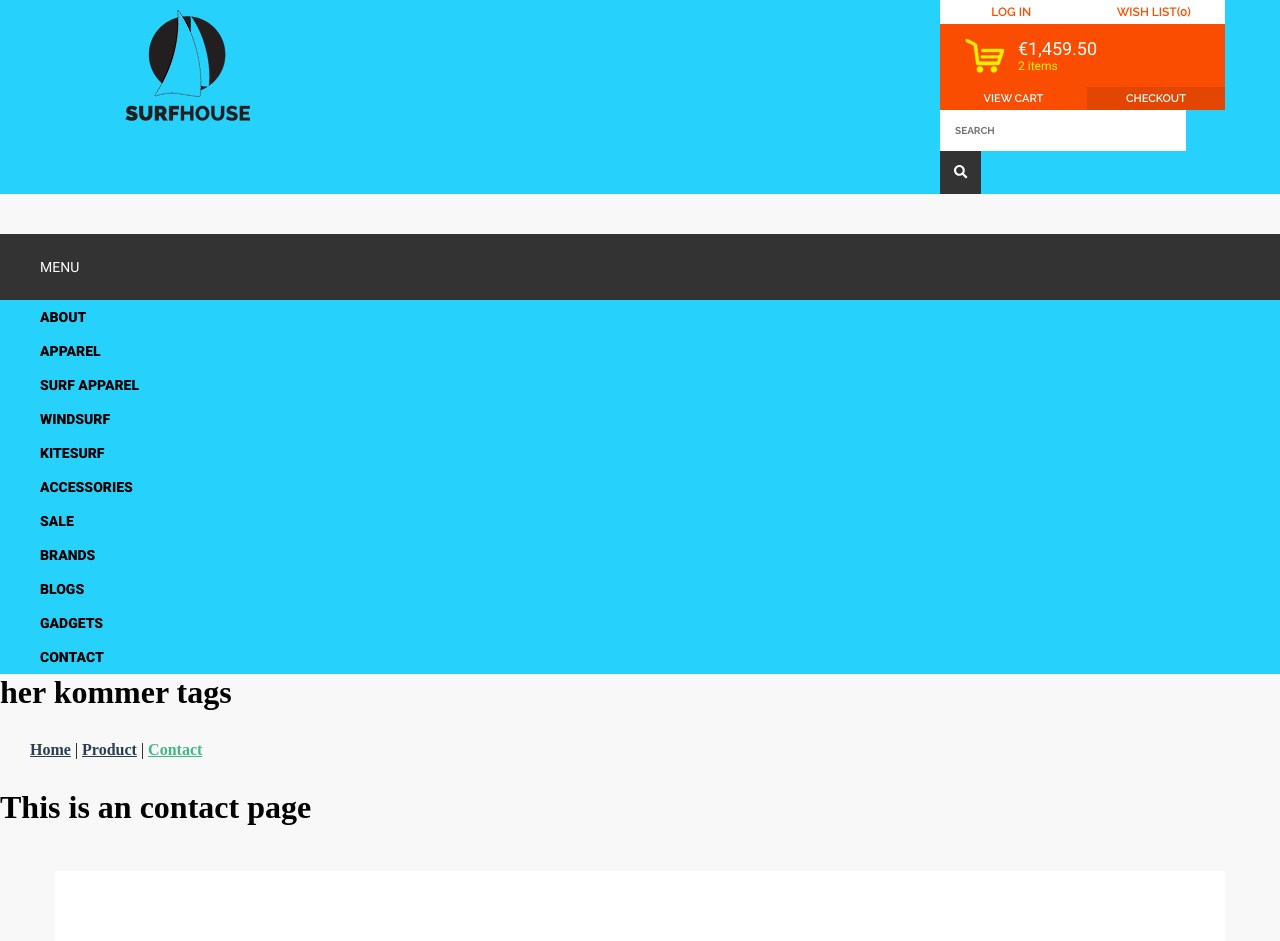
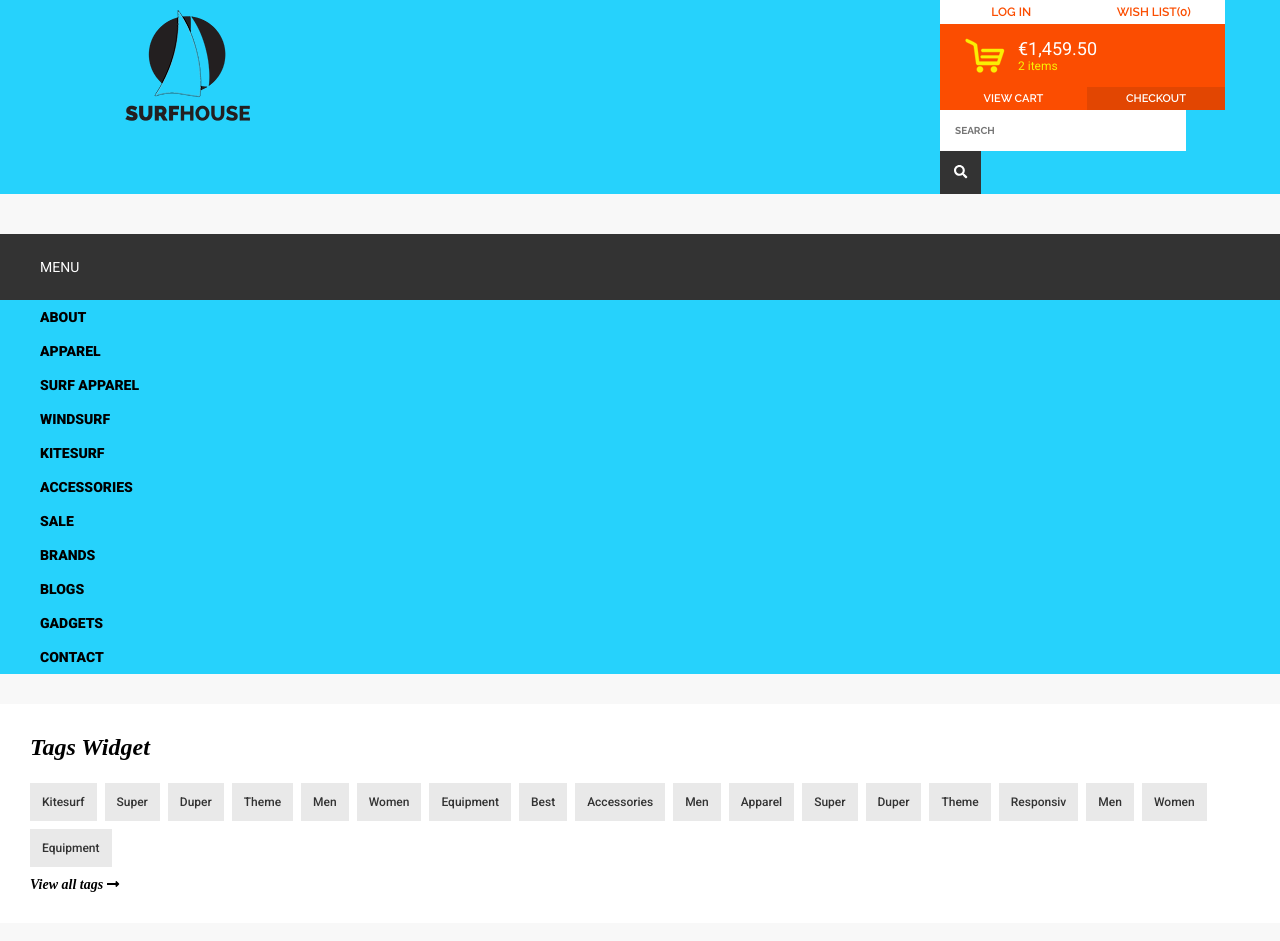
Before and after one commit to michellethomsen1/mfd_exam_michelle, a Vue app: page /contact in a window 1280 px wide. Shown: the top 941 px of the page. Built offline with nearby package versions, Linux system fonts and the light colour scheme.

Commit message:
Tags section added

```diff
--- a/src/assets/scss/02-Components/_navsidebar.scss
+++ b/src/assets/scss/02-Components/_navsidebar.scss
@@ -1,5 +1,6 @@
 #nav-sidebar {
     background-color: $color-light-blue;
+    margin-bottom: 30px;
 
     button {
         padding: 25px 40px;
--- /dev/null
+++ b/src/assets/scss/02-Components/_tagswidget.scss
@@ -0,0 +1,46 @@
+#tags {
+    background-color: white;
+    padding: 30px;
+
+    h2 {
+        color: black;
+        font-size: 24px;
+        font-weight: 900;
+        font-style: italic;
+        margin-bottom: 22px;
+    }
+
+    .singletag {
+        button {
+            background-color: #e9e9e9;
+            font-family: $roboto;
+            font-size: 12px;
+            color: $color-dark-grey;
+            padding: 12px;
+            margin: 0 8px 8px 0;
+            border: none;
+            outline: none;
+            font-weight: 500;
+
+            &:hover {
+                background-color: $color-yellow;
+                cursor: pointer;
+                font-size: 14px;
+                color: black;
+            }
+        }
+    }
+
+    a {
+        color: black;
+        font-size: 14px;
+        font-weight: 900;
+        font-style: italic;
+        text-decoration: none;
+        padding-top: 15px;
+
+        &:hover {
+            @include hover-link;
+        }
+    }
+}
--- a/src/assets/scss/main.scss
+++ b/src/assets/scss/main.scss
@@ -8,6 +8,7 @@
 @import '02-Components/footer';
 @import '02-Components/header';
 @import '02-Components/navsidebar';
+@import '02-Components/tagswidget';
 
 // Pages
 @import '03-Pages/contact';
--- a/src/components/TagsWidget.vue
+++ b/src/components/TagsWidget.vue
@@ -1,6 +1,29 @@
 <template>
     <div id="tags">
-        <h1>her kommer tags</h1>
+        <h2>Tags Widget</h2>
+
+        <div class="singletag">
+            <button>Kitesurf</button>
+            <button>Super</button>
+            <button>Duper</button>
+            <button>Theme</button>
+            <button>Men</button>
+            <button>Women</button>
+            <button>Equipment</button>
+            <button>Best</button>
+            <button>Accessories</button>
+            <button>Men</button>
+            <button>Apparel</button>
+            <button>Super</button>
+            <button>Duper</button>
+            <button>Theme</button>
+            <button>Responsiv</button>
+            <button>Men</button>
+            <button>Women</button>
+            <button>Equipment</button>
+        </div>
+
+        <a href="#">View all tags <i class="fas fa-long-arrow-alt-right"></i></a>
     </div>
 </template>
 
```
